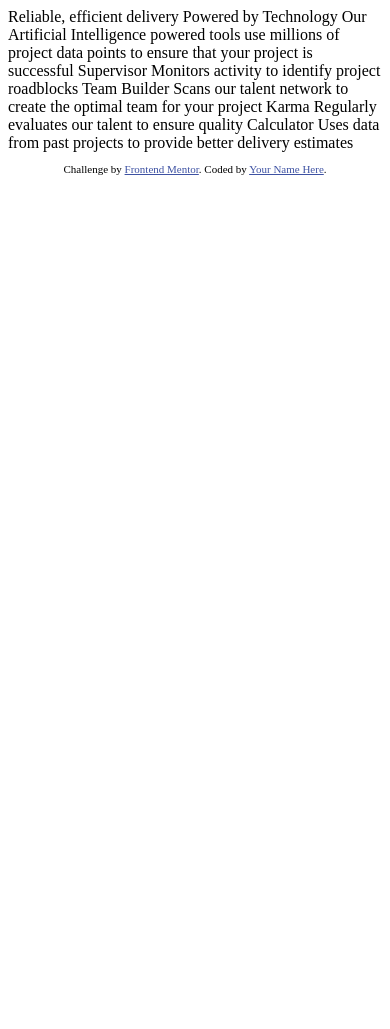
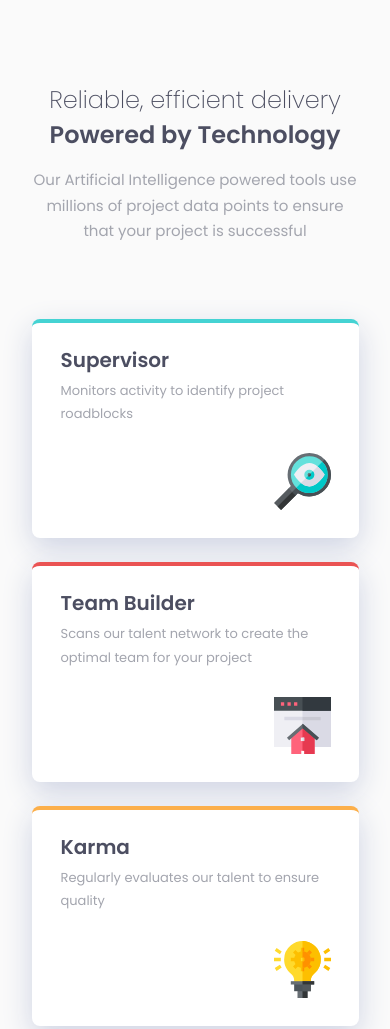
Before and after one commit to jp-roland/four-card-feature-section, a plain HTML site: page index.html in a window 390 px wide. Shown: the top 1029 px of the page. Before the commit the page ends 844 px from the top, so only its background shows below. Drawn offline with Linux system fonts and the light colour scheme.

Commit message:
mobile version finished

```diff
--- a/index.html
+++ b/index.html
@@ -1,45 +1,57 @@
 <!DOCTYPE html>
 <html lang="en">
+
 <head>
   <meta charset="UTF-8">
   <meta name="viewport" content="width=device-width, initial-scale=1.0"> <!-- displays site properly based on user's device -->
 
   <link rel="icon" type="image/png" sizes="32x32" href="./images/favicon-32x32.png">
+  <link rel="preconnect" href="https://fonts.googleapis.com">
+  <link rel="preconnect" href="https://fonts.gstatic.com" crossorigin>
+  <link href="https://fonts.googleapis.com/css2?family=Poppins:wght@200;400;600&display=swap" rel="stylesheet">
+  <link href="styles/default.css" rel="stylesheet">
 
   <title>Frontend Mentor | Four card feature section</title>
 
-  <!-- Feel free to remove these styles or customise in your own stylesheet 👍 -->
-  <style>
-    .attribution { font-size: 11px; text-align: center; }
-    .attribution a { color: hsl(228, 45%, 44%); }
-  </style>
 </head>
+
 <body>
-
-  Reliable, efficient delivery
-  Powered by Technology
-
-  Our Artificial Intelligence powered tools use millions of project data points
-  to ensure that your project is successful
-
-  Supervisor
-  Monitors activity to identify project roadblocks
-
-  Team Builder
-  Scans our talent network to create the optimal team for your project
-
-  Karma
-  Regularly evaluates our talent to ensure quality
-
-  Calculator
-  Uses data from past projects to provide better delivery estimates
-
+  <div class="div1">
+    <h1 class="text1">Reliable, efficient delivery</h1>
+    <h2 class="text2">Powered by Technology</h2>
+    <p class="text3">Our Artificial Intelligence powered tools use millions of project data points to ensure that your project is successful</p>
+  </div>
+  <div>
+    <div class="card" id="card1">
+      <h3 class="text4">Supervisor</h3>
+      <p class="text5">Monitors activity to identify project roadblocks</p>
+      <div class="imgdiv"><img src="images/icon-supervisor.svg"></div>
+    </div>
+    <div>
+      <div class="card" id="card2">
+        <h3 class="text4">Team Builder</h3>
+        <p class="text5">Scans our talent network to create the optimal team for your project</p>
+        <div class="imgdiv"><img src="images/icon-team-builder.svg"></div>
+      </div>
+      <div class="card" id="card3">
+        <h3 class="text4">Karma</h3>
+        <p class="text5">Regularly evaluates our talent to ensure quality</p>
+        <div class="imgdiv"><img src="images/icon-karma.svg"></div>
+      </div>
+    </div>
+    <div class="card" id="card4">
+      <h3 class="text4">Calculator</h3>
+      <p class="text5">Uses data from past projects to provide better delivery estimates</p>
+      <div class="imgdiv"><img src="images/icon-calculator.svg"></div>
+    </div>
+  </div>
 
   <footer>
     <p class="attribution">
-      Challenge by <a href="https://www.frontendmentor.io?ref=challenge" target="_blank">Frontend Mentor</a>.
-      Coded by <a href="#">Your Name Here</a>.
+      Challenge by <a href="https://www.frontendmentor.io?ref=challenge" target="_blank">Frontend Mentor</a>.<br>
+      Coded by <a href="https://www.frontendmentor.io/profile/jp-roland">João Paulo Roland</a>.
     </p>
   </footer>
 </body>
+
 </html>
--- /dev/null
+++ b/styles/default.css
@@ -0,0 +1,82 @@
+body {
+    background-color: hsl(0, 0%, 98%);
+    font-family: 'Poppins', sans-serif;
+    margin: 0;
+}
+
+.div1 {
+    text-align: center;
+    margin: 5.125rem 1.96875rem 4.6875rem 1.96875rem;
+    color: hsl(234, 12%, 34%);
+}
+
+.text1 {
+    margin: 0;
+    font-size: 24px;
+    font-weight: 200;
+}
+
+.text2 {
+    margin: 0;
+    font-weight: 600;
+}
+
+.text3 {
+    color: hsl(229, 6%, 66%);
+    font-size: 15px;
+    line-height: 1.7;
+}
+
+.text4 {
+    margin: 1.375rem auto 0.25rem 1.8125rem;
+    color: hsl(234, 12%, 34%);
+    font-size: 20px;
+}
+
+.text5 {
+    font-size: 13px;
+    color: hsl(229, 6%, 66%);
+    margin: 0 1.8125rem 0 1.8125rem;
+    line-height: 1.8;
+}
+
+.imgdiv {
+    display: flex;
+    justify-content: flex-end;
+    padding: 1.75rem;
+}
+
+img {
+    width: 57px;
+}
+
+.card {
+    border-radius: 0.5rem;
+    border-top-width: 4px;
+    border-top-style: solid;
+    background-color: white;
+    /* width: 19.5rem; */
+    margin: 1.5rem 1.96875rem 1.5rem 1.96875rem;
+    box-shadow: 0 10px 30px hsl(228, 27%, 85%);
+}
+
+#card1 {
+    border-color: hsl(180, 62%, 55%);
+}
+
+#card2 {
+    border-color: hsl(0, 78%, 62%);
+}
+
+#card3 {
+    border-color: hsl(34, 97%, 64%);
+}
+
+#card4 {
+    border-color: hsl(212, 86%, 64%);
+}
+
+footer {
+    font-size: 15px;
+    text-align: center;
+}
```
